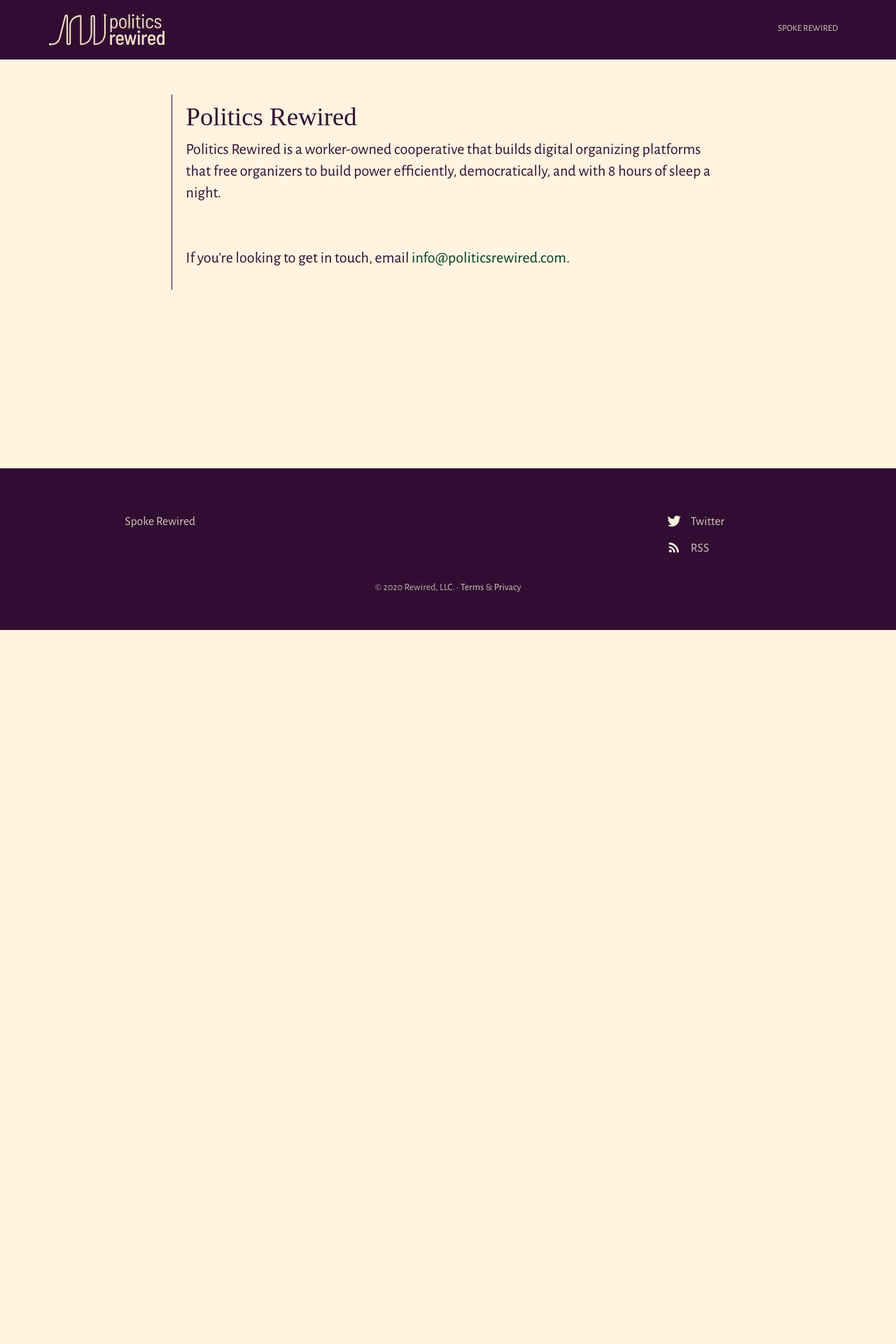
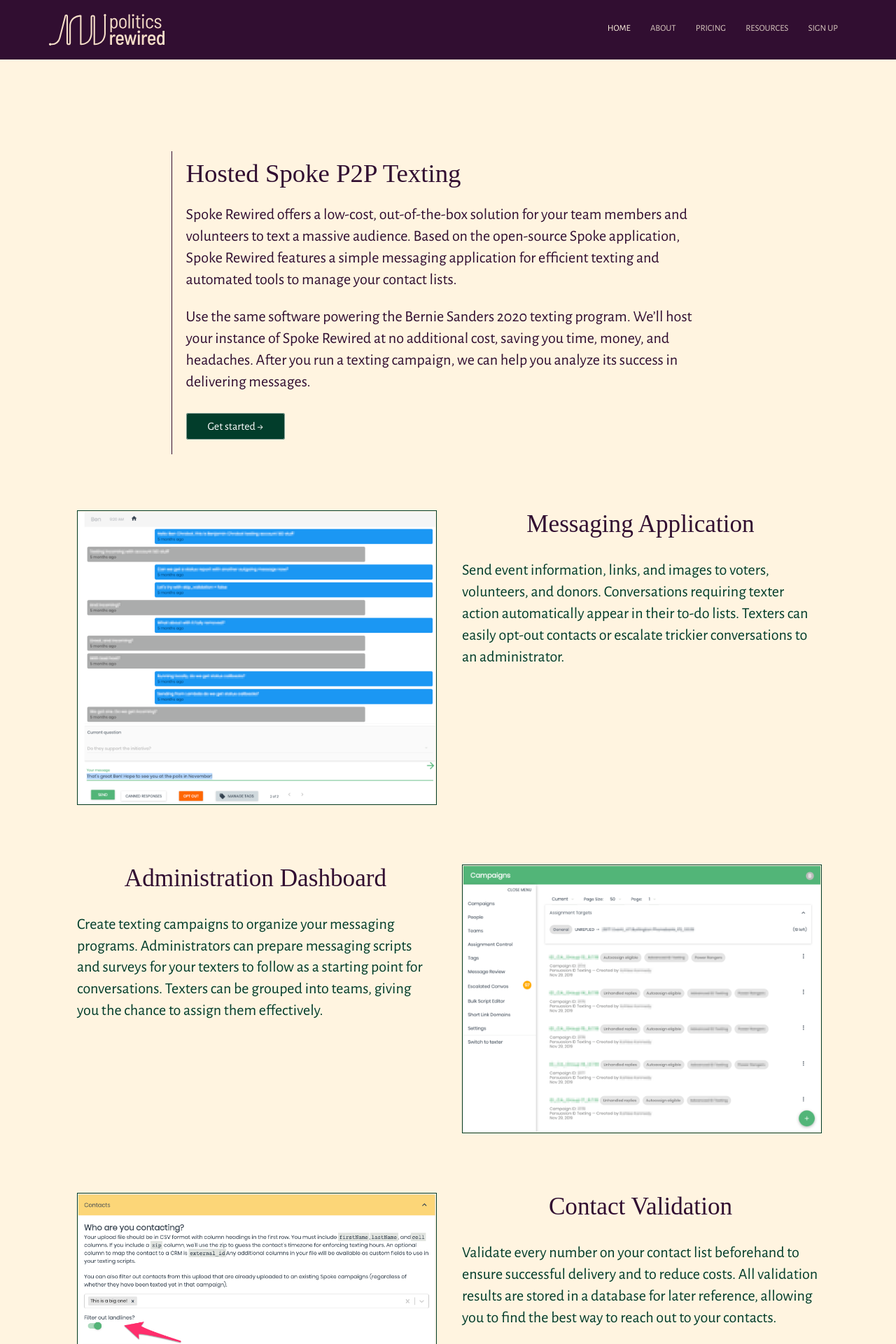
Before and after one commit to politics-rewired/politics-rewired.github.io, a Jekyll site: the page built from index.html, in a window 1280 px wide. Shown: the top 1920 px of the page at 70% size. Built offline with Jekyll 4.4.1, drawn with Linux system fonts in a browser that asks for light colours; some web fonts are replaced; before the commit the page ends 900 px from its top, so only the background shows below that; some of the changed text lies outside the part shown.

Commit message:
updating pricing, signup, deleting spoke.html, moving spoke.html to l… (#2)
* updating pricing, signup, deleting spoke.html, moving spoke.html to landing page, creating about.html

* apply diffs

* fix:linking all instances of 'sign up' to /signup/; fixing stylesheet issue causing white links in pricing FAQ

* fix spelling mistakes

* fix: typos in pricing.html

Co-authored-by: Benjamin Chrobot <benjamin.blair.chrobot@gmail.com>

* fix: links in pricing.html

Co-authored-by: Benjamin Chrobot <benjamin.blair.chrobot@gmail.com>

* Update index.html page layout

Co-authored-by: Benjamin Chrobot <benjamin.blair.chrobot@gmail.com>

* Adding 'page' wrapper to index.html

* Update line 49 to "padding: -" in style for list

* updated formatting

 to add padding between header and pricing.

* Update index.html

Co-authored-by: Benjamin Chrobot <benjamin.blair.chrobot@gmail.com>

* added Git icon, added Resources link to knowledge base

* fix: links to email no longer cream; fixed index and pricing pages formatting to be mobile-compatible

Co-authored-by: Emily Lemmerman <emilylemmerman@berniesanders.com>
Co-authored-by: Benjamin Chrobot <benjamin.blair.chrobot@gmail.com>

```diff
--- a/_includes/social-icon.html
+++ b/_includes/social-icon.html
@@ -17,4 +17,6 @@
 		<svg fill="#000000" height="24" viewBox="0 0 24 24" width="24" xmlns="http://www.w3.org/2000/svg"><path d="M10,16.5V7.5L16,12M20,4.4C19.4,4.2 15.7,4 12,4C8.3,4 4.6,4.19 4,4.38C2.44,4.9 2,8.4 2,12C2,15.59 2.44,19.1 4,19.61C4.6,19.81 8.3,20 12,20C15.7,20 19.4,19.81 20,19.61C21.56,19.1 22,15.59 22,12C22,8.4 21.56,4.91 20,4.4Z" /></svg>
 	{% when "RSS" %}
 		<svg fill="#000000" height="24" viewBox="0 0 24 24" width="24" xmlns="http://www.w3.org/2000/svg"><path d="M0 0h24v24H0z" fill="none"/><circle cx="6.18" cy="17.82" r="2.18"/><path d="M4 4.44v2.83c7.03 0 12.73 5.7 12.73 12.73h2.83c0-8.59-6.97-15.56-15.56-15.56zm0 5.66v2.83c3.9 0 7.07 3.17 7.07 7.07h2.83c0-5.47-4.43-9.9-9.9-9.9z"/></svg>
+  {% when "Github" %}
+		<svg fill="#000000" role="img" viewBox="0 0 24 24" xmlns="http://www.w3.org/2000/svg"><path d="M12 .297c-6.63 0-12 5.373-12 12 0 5.303 3.438 9.8 8.205 11.385.6.113.82-.258.82-.577 0-.285-.01-1.04-.015-2.04-3.338.724-4.042-1.61-4.042-1.61C4.422 18.07 3.633 17.7 3.633 17.7c-1.087-.744.084-.729.084-.729 1.205.084 1.838 1.236 1.838 1.236 1.07 1.835 2.809 1.305 3.495.998.108-.776.417-1.305.76-1.605-2.665-.3-5.466-1.332-5.466-5.93 0-1.31.465-2.38 1.235-3.22-.135-.303-.54-1.523.105-3.176 0 0 1.005-.322 3.3 1.23.96-.267 1.98-.399 3-.405 1.02.006 2.04.138 3 .405 2.28-1.552 3.285-1.23 3.285-1.23.645 1.653.24 2.873.12 3.176.765.84 1.23 1.91 1.23 3.22 0 4.61-2.805 5.625-5.475 5.92.42.36.81 1.096.81 2.22 0 1.606-.015 2.896-.015 3.286 0 .315.21.69.825.57C20.565 22.092 24 17.592 24 12.297c0-6.627-5.373-12-12-12"/></svg>
 {% endcase %}
--- a/_sass/elements.scss
+++ b/_sass/elements.scss
@@ -48,7 +48,7 @@
 }
 
 a {
-  color: $primary-cream;
+  color: $primary-plum;
   text-decoration: none;
 }
 
--- /dev/null
+++ b/_sass/pricing.scss
@@ -0,0 +1,73 @@
+.plans {
+	@extend %flexbox;
+	@include flex-flow(wrap);
+	padding: 50px 0 30px 0;
+
+	.plan {
+		list-style: none;
+		padding: 0;
+		margin: 0 10px 50px 10px;
+		text-align: center;
+		border: 1px solid #eee;
+		border-radius: 5px;
+		box-shadow: 0px 0px 10px #eee;
+		width: 100%;
+
+		.highlighted {
+			font-size: 1.2em
+		}
+
+		.pricing-cta {
+			padding: 0;
+			margin: 0 10px 0px 10px;
+
+
+			a {
+				display: block;
+				box-sizing: border-box;
+				padding: 0px 0;
+				border-radius: 0 0 0px 0px;
+				border: 0;
+			}
+		}
+
+		@media #{$desktop} {
+			-webkit-flex: 1;
+			flex: 1;
+		}
+
+		li {
+			border-top-right-radius: 5px;
+			border-top-left-radius: 5px;
+			padding: 20px 0;
+			h3 {
+				padding: 0;
+				margin: 0;
+				color: #fff;
+				font-weight: normal;
+			}
+		}
+	}
+}
+
+.faq {
+	@media #{$desktop} {
+		@include columns(2);
+	}
+	color: #666;
+	div {
+		break-inside: avoid;
+		padding: 25px 0;
+	}
+
+	dt {
+		font-weight: bold;
+		margin: 0 0 5px 0;
+	}
+
+	dd {
+		padding: 0;
+		margin: 0;
+
+	}
+}
--- a/_sass/variables.scss
+++ b/_sass/variables.scss
@@ -3,7 +3,7 @@
 $middle-gradient-color: mix($brand-color, $secondary-brand-color, 95%);
 
 // Breakpoints
-$tablet: "(min-width: 450px)";
+$tablet: "(min-width: 480px)";
 $mid-point: "(min-width: 620px)";
 $desktop: "(min-width: 768px)";
 
--- a/index.html
+++ b/index.html
@@ -1,21 +1,56 @@
 ---
-title: Politics Rewired
-description: Coop building political tech.
+title: Spoke
+layout: page
+override:
+  heading: Hosted Spoke P2P Texting
+  description:
+    - Spoke Rewired offers a low-cost, out-of-the-box solution for your team members and volunteers to text a massive audience. Based on the open-source Spoke application, Spoke Rewired features a simple messaging application for efficient texting and automated tools to manage your contact lists.
+    - Use the same software powering the Bernie Sanders 2020 texting program. We’ll host your instance of Spoke Rewired at no additional cost, saving you time, money, and headaches. After you run a texting campaign, we can help you analyze its success in delivering messages.
+sections:
+  - title: Messaging Application
+    content: Send event information, links, and images to voters, volunteers, and donors. Conversations requiring texter action automatically appear in their to-do lists. Texters can easily opt-out contacts or escalate trickier conversations to an administrator.
+    image: texter.png
+  - title: Administration Dashboard
+    content: Create texting campaigns to organize your messaging programs. Administrators can prepare messaging scripts and surveys for your texters to follow as a starting point for conversations. Texters can be grouped into teams, giving you the chance to assign them effectively.
+    image: admin.png
+  - title: Contact Validation
+    content: Validate every number on your contact list beforehand to ensure successful delivery and to reduce costs. All validation results are stored in a database for later reference, allowing you to find the best way to reach out to your contacts.
+    image: filter.png
+  - title: Automatic Resource Management
+    content: As you text your lists, Spoke Rewired calculates how many numbers you need to message your contact list. From there, it automatically provisions new numbers that match the locations your organization wants.
+    image: proximity.jpg
 ---
+
 <section class="hero">
-  <div class="text-container">
-    <h1>Politics Rewired</h1>
-    <p class="subtext">Politics Rewired is a worker-owned cooperative that builds digital organizing platforms that free organizers to build power efficiently, democratically, and with 8 hours of sleep a night.</p>
+	<div class="text-container">
+
+  <h1>{{ page.override.heading }}</h1>
+  {% for item in page.override.description %}
+    <p>{{ item }}</p>
+  {% endfor %}
+
+  <div class="button signup-cta" style="margin: 40px auto 20px;">
+    <a href="/signup/">Get started &rarr;</a>
   </div>
+</div>
+</section>
 
-  <div class="text-container">
-    <p>If you're looking to get in touch, email <a href="mailto:info@politicsrewired.com">info@politicsrewired.com</a>.</p>
+
+
+{% for section in page.sections %}
+<section>
+  <div class="container flex">
+    <div class="text">
+      <h2>{{ section.title }}</h2>
+      <p class="subtext">{{ section.content }}</p>
+    </div>
+    <div class="image">
+    {% if section.image %}
+      <img src="/images/{{ section.image }}" />
+    {% else %}
+      [Placeholder]
+    {% endif %}
+    </div>
   </div>
 </section>
-
-{%- comment -%} <div class="content">
-  <section class="bottom-cta">
-    <h2 class="editable"><strong>Improve</strong> your sales process today</h2>
-    <div class="button alt"><a href="#">Get Started Free</a></div>
-  </section>
-</div> {%- endcomment -%}
+{% endfor %}
```
Also changed, not shown: _data/footer.yml (+16 -2 lines), _data/navigation.yml (+18 -2 lines), about.html (added, +21 -0 lines), pricing.html (added, +89 -0 lines), signup.html (added, +17 -0 lines), spoke.html (deleted, +0 -129 lines).
